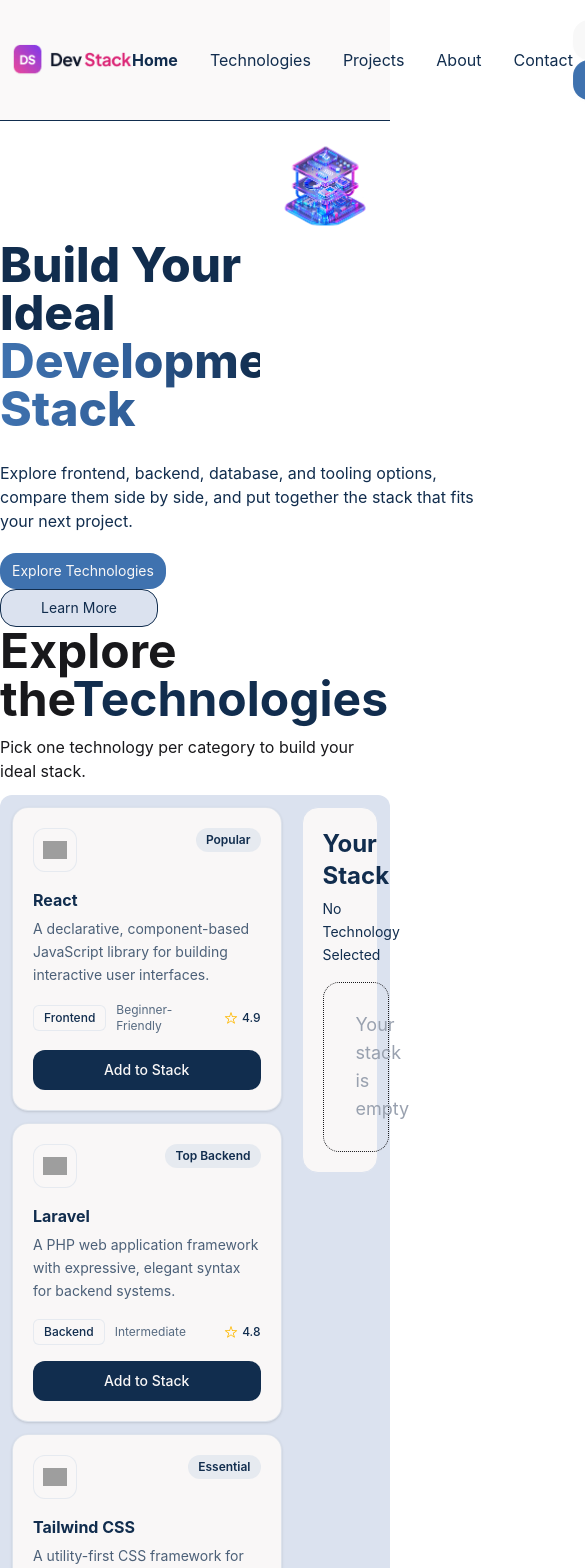
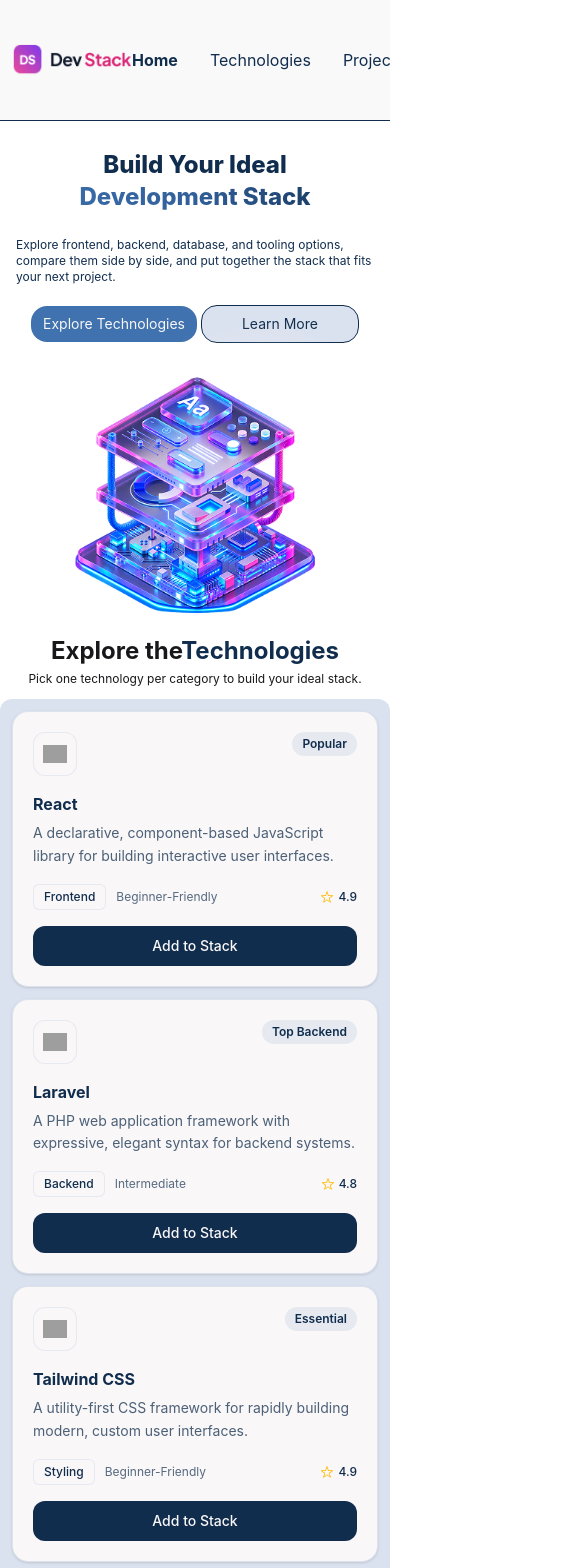
Before and after one commit to touhidx/dev-stack-builder, a React (Vite) app: page / in a window 390 px wide. Shown: the top 1568 px of the page, 585 px wide, since content can reach past the window. Built offline with nearby package versions, Linux system fonts and the light colour scheme; grey boxes are pictures that could not be loaded.

Commit message:
make hero - content - footer section responsive

```diff
--- a/src/App.tsx
+++ b/src/App.tsx
@@ -8,7 +8,7 @@
 function App() {
   return (
     <>
-      <div className="container mx-auto ">
+      <div className="container mx-auto w-full overflow-x-hidden">
         <Navbar></Navbar>
         <Hero></Hero>
         <TechGrid></TechGrid>
--- a/src/components/Footer.tsx
+++ b/src/components/Footer.tsx
@@ -15,7 +15,7 @@
               Curated tools, technologies, and resources for developers building
               modern software.
             </p>
-            <div className="flex items-center space-x-4 pt-2 text-sm font-medium text-gray-700">
+            <div className="flex items-center justify-around max-sm:px-10 space-x-4 text-center pt-2 text-sm font-medium text-gray-700">
               <a
                 href="#github"
                 className="hover:text-gray-900 transition-colors"
@@ -128,9 +128,9 @@
           </div>
         </div>
       </div>
-      <div className="border-t border-gray-100 pt-8 flex flex-row sm:flex-row items-center justify-between text-xs text-gray-400">
-        <p>© 2026 Dev Stack. All rights reserved.</p>
-        <div className="flex space-x-4 mt-4 sm:mt-0">
+      <div className="border-t border-gray-300 p-3 flex flex-row items-center justify-between text-xs text-gray-400">
+        <p className="">© 2026 Dev Stack. All rights reserved.</p>
+        <div className="flex items-center space-x-4  sm:mt-0">
           <a href="#privacy" className="hover:text-gray-600 transition-colors">
             Privacy
           </a>
--- a/src/components/Hero.tsx
+++ b/src/components/Hero.tsx
@@ -1,24 +1,24 @@
-import React from "react";
+// import React from "react";
 import HeroImg from "../assets/banner-stack.png";
 
 const Hero = () => {
   return (
     <>
-      <div className="grid  grid-cols-3   ">
-        <div className="col-span-2 justify-center items-center pt-30">
-          <h1 className="text-(--color-app-navy) text-5xl font-extrabold pb-7">
+      <div className="grid  grid-cols-3  max-sm:grid-cols-1 ">
+        <div className="col-span-2 justify-center items-center max-sm:pt-7 pt-30 max-sm:col-span-1 ">
+          <h1 className="text-(--color-app-navy) md:text-5xl text-2xl max-sm:text-center font-extrabold max-sm:pb-2 pb-7">
             Build Your Ideal
             <span className="block bg-linear-to-r from-[#3F72AF] via-[#315F99] to-[#112D4E]  bg-clip-text text-transparent">
               Development Stack
             </span>
           </h1>
-          <p className="text-(--color-app-navy) w-120 pb-5">
+          <p className="text-(--color-app-navy) max-sm:p-4 max-sm:text-xs w-120 max-sm:w-full max-sm:pb-2 pb-5">
             Explore frontend, backend, database, and tooling options, compare
             them side by side, and put together the stack that fits your next
             project.
           </p>
-          <div>
-            <button className=" mr-3 text-sm bg-(--color-app-primary) text-(--color-app-bg) hover:bg-(--color-app-navy) px-3 py-2 rounded-2xl">
+          <div className="max-sm:flex max-sm:justify-center max-sm:items-center max-sm:p-3">
+            <button className="mr-3 max-sm:mr-1 text-sm bg-(--color-app-primary) text-(--color-app-bg) hover:bg-(--color-app-navy) px-3 py-2 rounded-2xl">
               Explore Technologies
             </button>
             <button className="text-sm px-10 py-2 rounded-2xl bg-(--color-app-surface) text-(--color-app-navy) border border-(--color-app-primary/20)">
@@ -26,7 +26,7 @@
             </button>
           </div>
         </div>
-        <div className="col-span-1">
+        <div className="col-span-1 max-sm:w max-sm:h-70 flex justify-center items-center ">
           <img src={HeroImg} alt="" />
         </div>
       </div>
--- a/src/components/TechCard.tsx
+++ b/src/components/TechCard.tsx
@@ -35,7 +35,7 @@
   };
 
   return (
-    <div className="grid lg:grid-cols-3 gap-3">
+    <div className="grid md:grid-cols-3 gap-3">
       {technologies.map((tech) => {
         const isAdded = stack.some((item) => item.id === tech.id);
         return (
--- a/src/components/TechGrid.tsx
+++ b/src/components/TechGrid.tsx
@@ -15,16 +15,16 @@
 
   return (
     <>
-      <div>
-        <h1 className="text-5xl font-bold">
+      <div className="">
+        <h1 className="text-5xl font-bold max-sm:text-2xl max-sm:px-3 max-sm:text-center">
           Explore the
           <span className="text-(--color-app-navy)">Technologies</span>
         </h1>
-        <p className="py-3">
+        <p className="py-3 max-sm:text-center max-sm:text-xs max-sm:py-1 max-sm:mb-2">
           Pick one technology per category to build your ideal stack.
         </p>
-        <div className="grid grid-cols-4 bg-(--color-app-surface) rounded-xl gap-5  p-3">
-          <div className="col-span-3">
+        <div className="grid md:grid-cols-4 grid-cols-1 bg-(--color-app-surface) rounded-xl gap-5  p-3">
+          <div className="md:col-span-3 col-span-1">
             <Suspense fallback={<p>Loading ... ...</p>}>
               <TechCard
                 techPromise={promise}
@@ -33,7 +33,7 @@
               ></TechCard>
             </Suspense>
           </div>
-          <div className="col-span-1">
+          <div className="md:col-span-1 col-span-1">
             <SideBar stack={stack} setStack={setStack}></SideBar>
           </div>
         </div>
```
